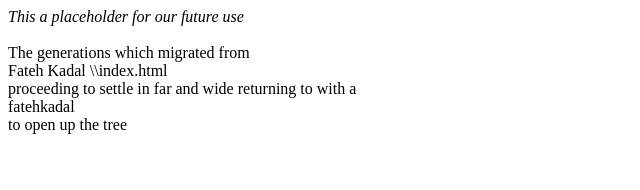
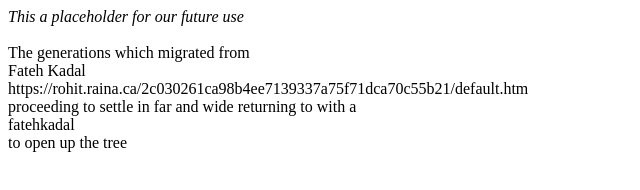
Before and after one commit to rraina67/rraina67-rraina67.github.io, a plain HTML site: page 2c030261ca98b4ee7139337a75f71dca70c55b21/index.html in a window 1280 px wide. Shown: the whole page, without its empty margins (0-640 px from the left). Drawn offline with Linux system fonts and the light colour scheme.

Commit message:
Update index.html

```diff
--- a/2c030261ca98b4ee7139337a75f71dca70c55b21/index.html
+++ b/2c030261ca98b4ee7139337a75f71dca70c55b21/index.html
@@ -5,7 +5,8 @@
 The generations which migrated from
   <br>
   Fateh Kadal
-  \\index.html
+  <br>
+  https://rohit.raina.ca/2c030261ca98b4ee7139337a75f71dca70c55b21/default.htm
   <br>
  proceeding to settle in far and wide returning to with a
   <br>
```
